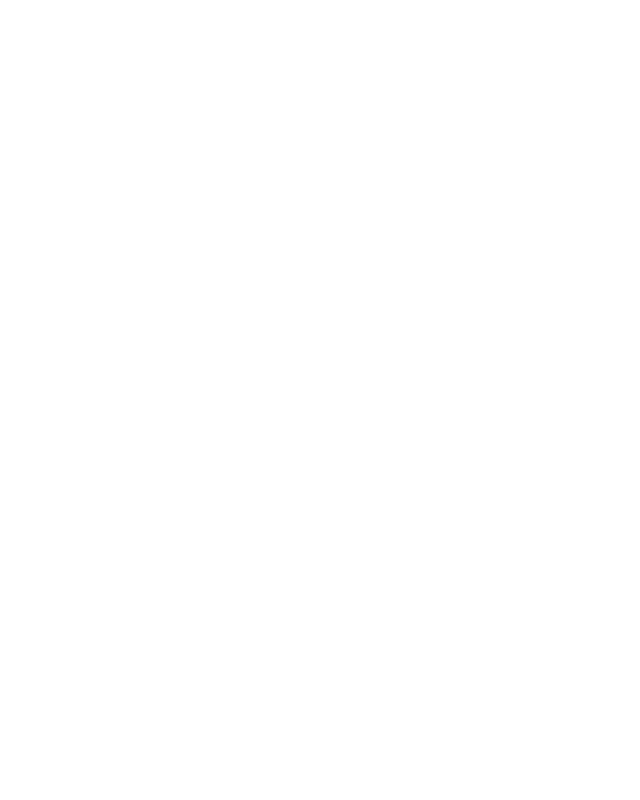
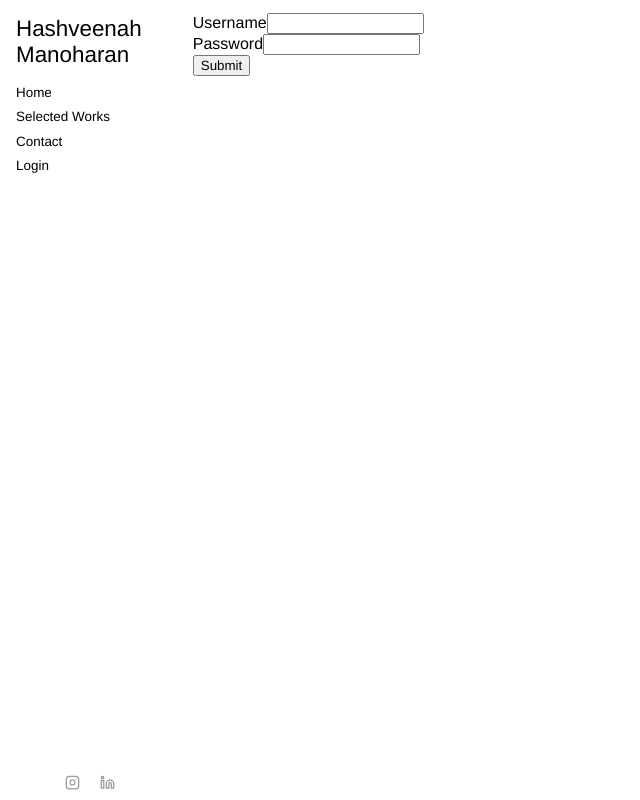
Before and after one commit to abishekh-manoharan/hashi-portfolio, a React (Vite) app in the folder fe-hashveenah-portfolio/: page /login in a window 1280 px wide. Before the commit this address had no page. Shown: the whole page, without its empty margins (0-640 px from the left). Built offline with nearby package versions, Linux system fonts and the light colour scheme.

Commit message:
basic login page

```diff
--- a/fe-hashveenah-portfolio/src/App.tsx
+++ b/fe-hashveenah-portfolio/src/App.tsx
@@ -1,15 +1,14 @@
 import { Route, Routes } from "react-router-dom"
-// import Home from "./components/Home"
 import About from "./components/About"
 import ProjectList from "./components/Projects/ProjectList"
 import ProjectDetail from "./components/Projects/ProjectDetail"
+import Login from "./components/Login"
 import Contact from "./components/Contact"
 import Header from "./components/Header"
 import { useState } from "react"
 import { register } from 'swiper/element/bundle';
 import ScrollReset from "./components/NonUIComponents/ScrollToTop"
 import NavHideOnScroll from "./components/NonUIComponents/NavHideOnScroll"
-// import Test from "./components/Test" // REMOVE FROM FINAL
 
 function App() {
   register();
@@ -19,7 +18,6 @@ function App() {
 
   return (
     <>
-      {/* <Test/>  REMOVE FROM FINAL */}
       <ScrollReset /> {/* ensuring scroll is reset to top position on route change */}
       <NavHideOnScroll menuOpen={menuOpen} setMenuOpen={setMenuOpen}/> {/* ensuring nav is hidden on scroll down on mobile view */}
       <Routes>
@@ -29,6 +27,7 @@ function App() {
           <Route path="/projects" element=<ProjectList setLocation={setLocation}/> />
           <Route path="/project/:id/:index" element=<ProjectDetail /> />
           <Route path="/contact" element=<Contact setLocation={setLocation}/> />
+          <Route path='/login' element=<Login setLocation={setLocation}/> />
         </Route>
       </Routes >
     </>
--- a/fe-hashveenah-portfolio/src/components/Header.tsx
+++ b/fe-hashveenah-portfolio/src/components/Header.tsx
@@ -32,6 +32,7 @@ function Header(props: headerProps) {
                         <NavLink className="header-NavLink" to='/' style={({isActive})=>isActive ? navLinkActiveStyle : {}}>Home</NavLink>
                         <NavLink className="header-NavLink" to='projects' style={({isActive})=> isActive ? navLinkActiveStyle : {}}>Selected Works</NavLink>
                         <NavLink className="header-NavLink" to='contact' style={({isActive})=>isActive ? navLinkActiveStyle : {}}>Contact</NavLink>
+                        <NavLink to="/login">Login</NavLink>
                     </div>
                     <div className="footer-desktop">
                         <Footer />
--- /dev/null
+++ b/fe-hashveenah-portfolio/src/components/Login.tsx
@@ -0,0 +1,27 @@
+import React, { Dispatch, SetStateAction, useEffect } from 'react';
+
+interface loginProps {
+    setLocation: Dispatch<SetStateAction<string>>;
+}
+
+function Login(props: loginProps) {
+    useEffect(() => {
+        props.setLocation('Login')
+    }, [props]);
+
+    return (
+        <div>
+            <form method='POST' action="">
+                <label htmlFor="unamee">Username</label>
+                <input type='text' name='uname' /> <br/>
+
+                <label htmlFor="pw">Password</label>
+                <input type='text' name='pw' /> <br/>
+
+                <input type='submit' />
+            </form>
+        </div>
+    );
+}
+
+export default Login;
--- a/fe-hashveenah-portfolio/src/components/NonUIComponents/NavHideOnScroll.tsx
+++ b/fe-hashveenah-portfolio/src/components/NonUIComponents/NavHideOnScroll.tsx
@@ -28,6 +28,7 @@ function NavHideOnScroll(props: navHideOnScrollProps) {
     useEffect(() => {
         window.addEventListener('scroll', scrollHandler)
         return () => window.removeEventListener('scroll', scrollHandler)
+    // eslint-disable-next-line react-hooks/exhaustive-deps
     }, []);
 
     return (<></>);
```
Also changed, not shown: 1 other file (tests, documents, lock files or other folders).
